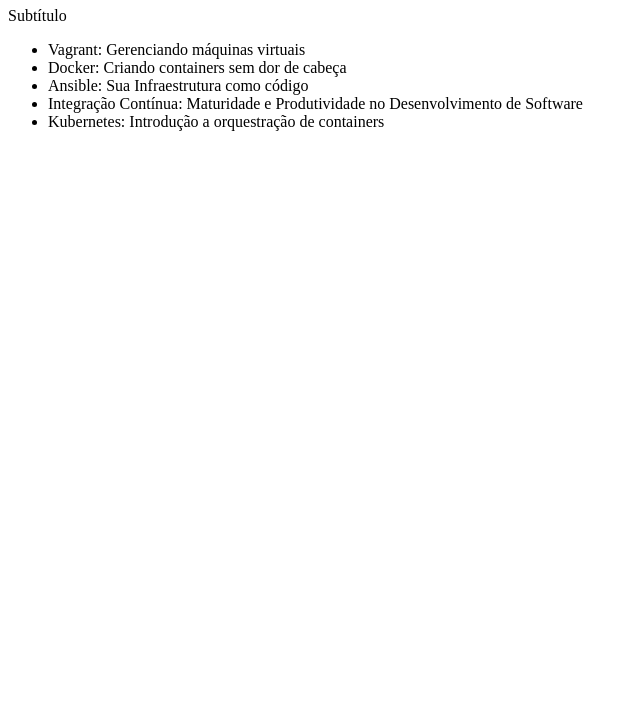
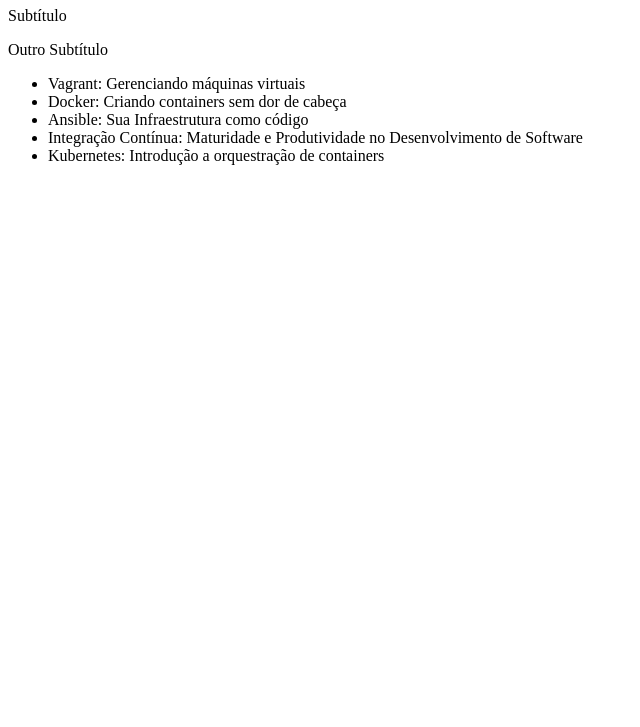
Before and after one commit to leobom97/GIT-CURSOALURA, a plain HTML site: page index.html in a window 1280 px wide. Shown: the part 73-800 px from the top of the page, without its empty margins (0-640 px from the left). Drawn offline with Linux system fonts and the light colour scheme.

Commit message:
Outro Subtítulo

```diff
--- a/index.html
+++ b/index.html
@@ -9,6 +9,7 @@
 <body>
     <h1>Cursos de DevOps</h1>
     <p>Subtítulo</p>
+    <p>Outro Subtítulo</p>
     <ul>
        <li>Vagrant: Gerenciando máquinas virtuais</li>
        <li>Docker: Criando containers sem dor de cabeça</li>
```
